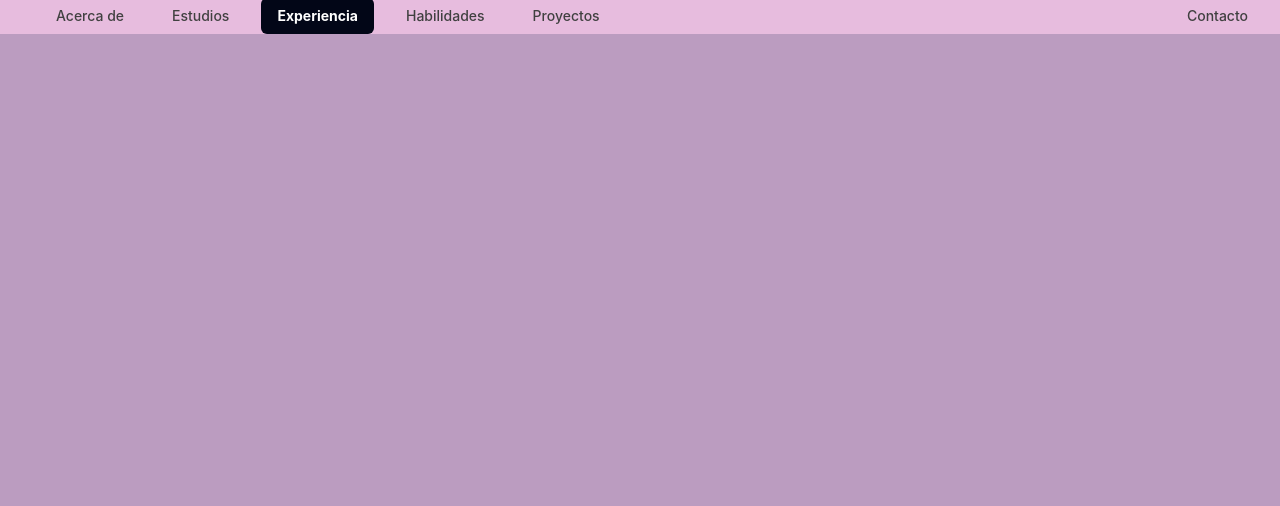
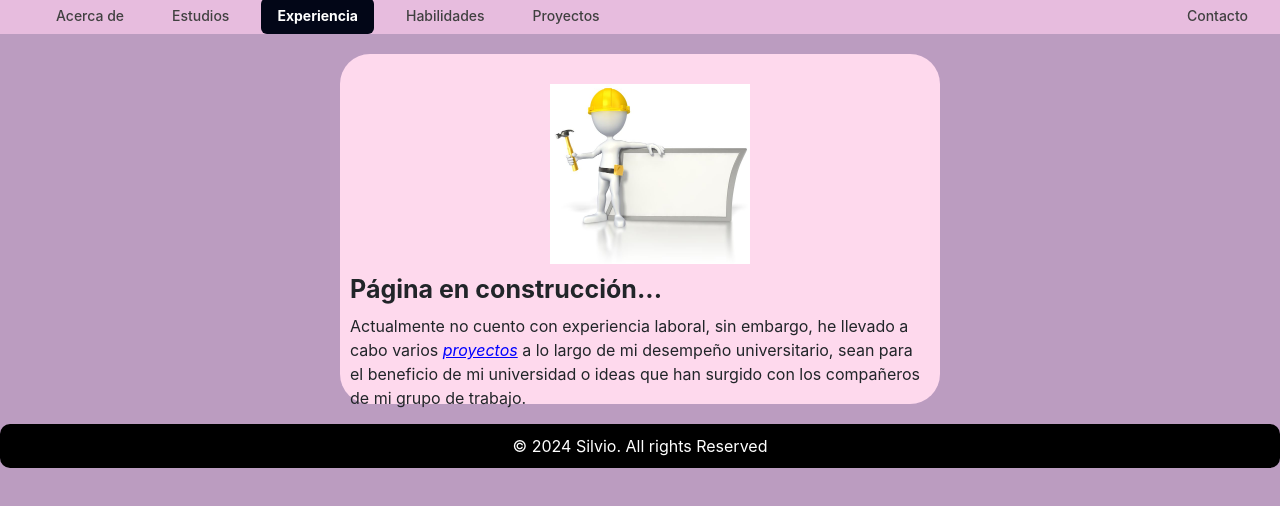
Before and after one commit to Silvio258/Portfolio, a plain HTML site: page experiencia.html in a window 1280 px wide. Shown: the part 124-630 px from the top of the page. Drawn offline with nearby package versions, Linux system fonts and the light colour scheme.

Commit message:
Finalizado

```diff
--- a/CSS/styles.css
+++ b/CSS/styles.css
@@ -50,6 +50,16 @@ footer {
 }
 
 .footerE{
+    clear: both;
+    background-color: black;
+     border-radius: 10px;
+     text-align: center;
+     font-family: Inter;
+     color: white;
+     padding: 10px;
+}
+
+.footerEx{
     clear: both;
     background-color: black;
      border-radius: 10px;
@@ -321,3 +331,52 @@ h1{
     opacity: 0.8;
 
 }
+
+.containerExperiencia{
+    display:flex;
+    justify-content: center;
+    align-items: center;
+
+    font-family: Inter;
+
+}
+
+.containerConstruccion{
+    margin: 20px;
+    background-color: #FED9ED;
+    justify-content: center;
+    width: 600px;
+    height: 350px;
+
+    padding: 10px;
+    border-radius: 30px;
+
+
+}
+
+.containerConstruccion h2{
+    padding-top: 10px;
+    padding-bottom: 10px;
+    font-size: 25px;
+    font-weight: bold;
+
+
+
+}
+
+.containerConstruccion img{
+    padding-top: 20px;
+   width: 200px;
+   height: 200px;
+   margin-left: 200px;
+
+
+}
+
+.containerConstruccion a{
+    color: blue;
+    font-style: italic;
+    text-decoration: underline;
+
+
+}
--- a/experiencia.html
+++ b/experiencia.html
@@ -1,5 +1,6 @@
 <!DOCTYPE html>
 <html lang="es">
+
 <head>
   <meta charset="UTF-8">
   <meta name="viewport" content="width=device-width, initial-scale=1.0">
@@ -10,25 +11,35 @@
     integrity="sha384-QWTKZyjpPEjISv5WaRU9OFeRpok6YctnYmDr5pNlyT2bRjXh0JMhjY6hW+ALEwIH" crossorigin="anonymous">
   <link rel="stylesheet" href="css/styles.css">
 </head>
+
 <body>
   <header>
     <div class="hidden sm:block">
 
-            <div class="txtimg"> <h1>Portafolio Digital</h1></div>
+      <div class="txtimg">
+        <h1>Portafolio Digital</h1>
+      </div>
 
-            <img src="img/spacemms.jpeg" alt="espacio"  height="10px">
+      <img src="img/spacemms.jpeg" alt="espacio" height="10px">
 
       <div class="sm:ml-10 flex space-x-4">
 
 
-              <a href="index.html" class="text-neutral-700 hover:bg-slate-950 hover:text-white rounded-md px-3 py-2 text-sm font-medium">Acerca de</a>
-              <a href="estudios.html" class="text-neutral-700 hover:bg-slate-950 hover:text-white rounded-md px-3 py-2 text-sm font-medium">Estudios</a>
-              <a href="experiencia.html" class=" text-white bg-slate-950 text-neutral-700 rounded-md px-3 py-2 text-sm font-bold">Experiencia</a>
-              <a href="habilidades.html" class="text-neutral-700 hover:bg-slate-950 hover:text-white rounded-md px-3 py-2 text-sm font-medium">Habilidades</a>
-              <a href="proyectos.html" class="text-neutral-700  hover:bg-slate-950 hover:text-white rounded-md px-3 py-2 text-sm font-medium">Proyectos</a>
+        <a href="index.html"
+          class="text-neutral-700 hover:bg-slate-950 hover:text-white rounded-md px-3 py-2 text-sm font-medium">Acerca
+          de</a>
+        <a href="estudios.html"
+          class="text-neutral-700 hover:bg-slate-950 hover:text-white rounded-md px-3 py-2 text-sm font-medium">Estudios</a>
+        <a href="experiencia.html"
+          class=" text-white bg-slate-950 text-neutral-700 rounded-md px-3 py-2 text-sm font-bold">Experiencia</a>
+        <a href="habilidades.html"
+          class="text-neutral-700 hover:bg-slate-950 hover:text-white rounded-md px-3 py-2 text-sm font-medium">Habilidades</a>
+        <a href="proyectos.html"
+          class="text-neutral-700  hover:bg-slate-950 hover:text-white rounded-md px-3 py-2 text-sm font-medium">Proyectos</a>
         <div class="flex-grow "></div>
 
-              <a href="#" class="text-neutral-700 hover:bg-slate-950 hover:text-white rounded-md px-3 py-2 text-sm font-medium">Contacto</a>
+        <a href="#"
+          class="text-neutral-700 hover:bg-slate-950 hover:text-white rounded-md px-3 py-2 text-sm font-medium">Contacto</a>
         <div class="sm:mr-10 "></div>
 
 
@@ -38,8 +49,19 @@
 
   </header>
   <main>
-      <p></p>
+    <div class="containerExperiencia">
+      <div class="containerConstruccion">
+        <img src="img/construccion.jpg" alt="en construccion" >
+      <h2>Página en construcción...</h2>
+      <p>Actualmente no cuento con experiencia laboral, sin embargo, he llevado a cabo varios <a href="proyectos.html">proyectos</a> a lo largo de mi desempeño universitario, sean para el beneficio de mi universidad o ideas que han surgido
+        con los compañeros de mi grupo de trabajo.
+      </p>
+      </div>
+
+
+    </div>
   </main>
-    <footer></footer>
+  <footer class="footerEx"> <p>&copy; 2024 Silvio. All rights Reserved</p></footer>
 </body>
+
 </html>
```
Also changed, not shown: img/construccion.jpg (added). Lines whose indentation alone changed are shown as unchanged.
